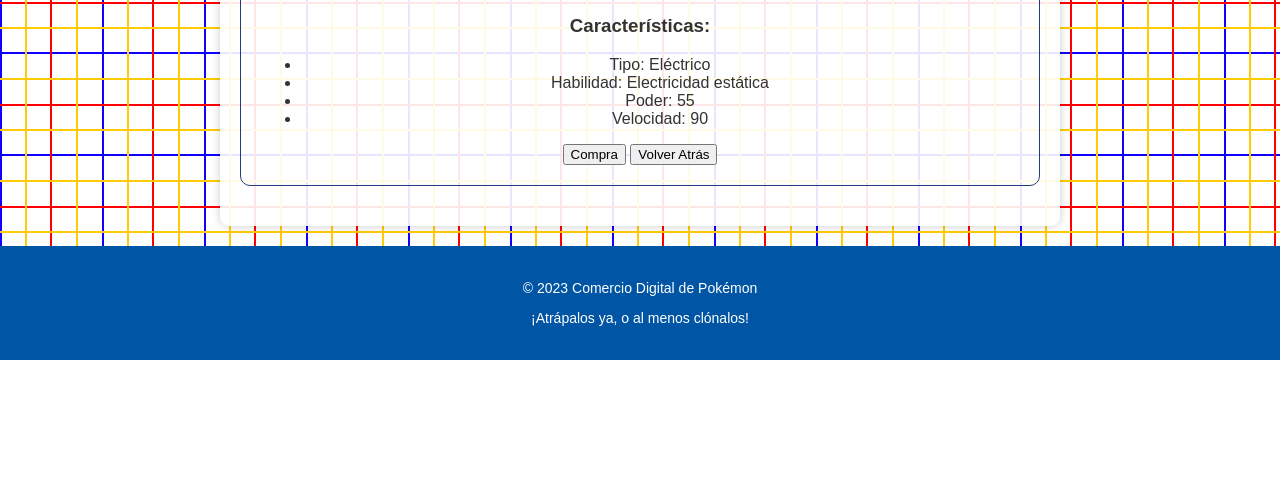
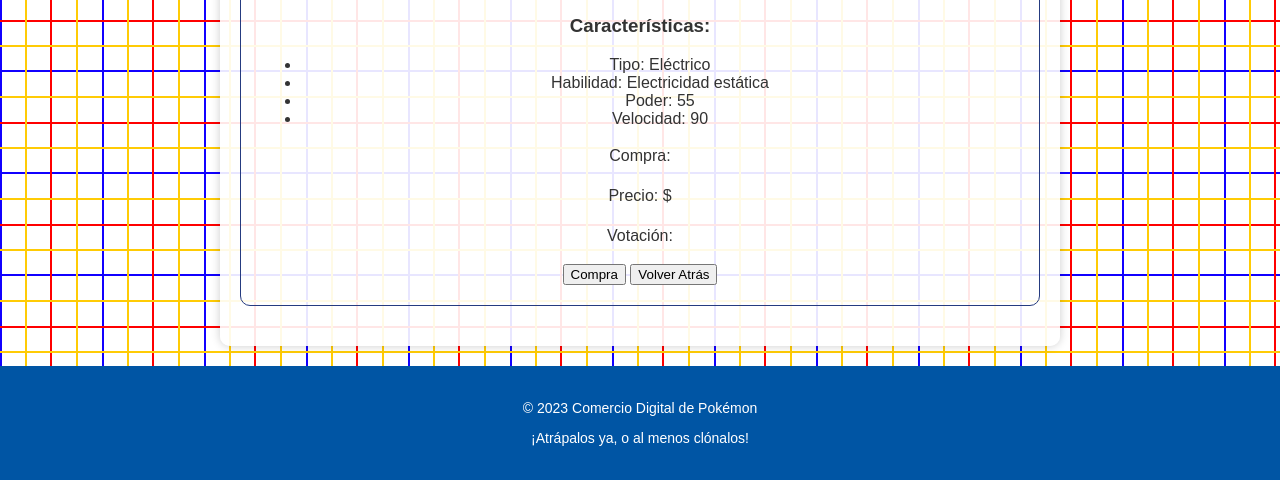
Before and after one commit to HectorDanielAyarachiFuentes/TIENDA-RAMONCITO-POKEMONS, a plain HTML site: page index-picachu-ver-picachu-compra.html in a window 1280 px wide. Shown: the part 1127-1607 px from the top of the page. Before the commit the page ends 1487 px from the top, so only its background shows below. Drawn offline with Linux system fonts and the light colour scheme.

Commit message:
Update index-picachu-ver-picachu-compra.html

```diff
--- a/index-picachu-ver-picachu-compra.html
+++ b/index-picachu-ver-picachu-compra.html
@@ -5,7 +5,6 @@
     <meta name="viewport" content="width=device-width, initial-scale=1.0">
     <title>Pikachu - Comercio Digital de Pokémon</title>
     <link rel="stylesheet" href="style.css">
-    <link type="image/png" sizes="120x120" rel="icon" href="https://github.com/HectorDanielAyarachiFuentes/TIENDA-RAMONCITO-POKEMONS/blob/main/Fotos/umbrella-corporation-120.png?raw=true">
 </head>
 <body>
     <header class="header">
@@ -40,6 +39,9 @@
                 <li>Poder: </li>
                 <li>Velocidad: </li>
             </ul>
+            <p>Compra: <span id="compra"></span></p>
+            <p>Precio: $<span id="precio"></span></p>
+            <p>Votación: <span id="votacion"></span></p>
             <button class="compra-button">Compra</button>
             <button onclick="goBack()" class="volver-button">Volver Atrás</button>
         </div>
@@ -78,6 +80,10 @@
               <li>Poder: ${pokemon.caracteristicas.poder}</li>
               <li>Velocidad: ${pokemon.caracteristicas.velocidad}</li>
             `;
+
+            document.getElementById('compra').textContent = pokemon.compra;
+            document.getElementById('precio').textContent = pokemon.precio;
+            document.getElementById('votacion').textContent = pokemon.votacion;
           })
           .catch(error => {
             console.error('Error al cargar los datos:', error);
```
